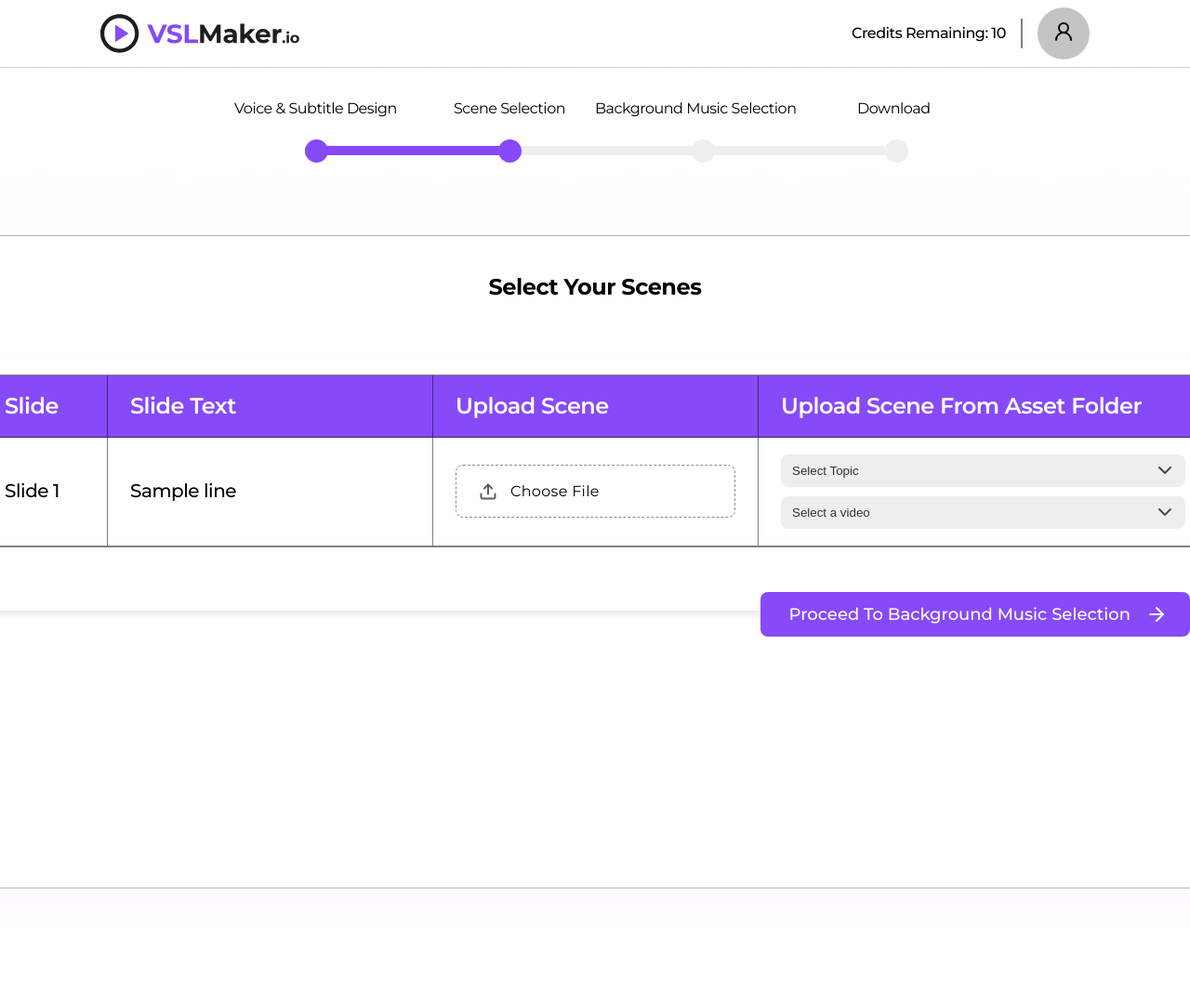
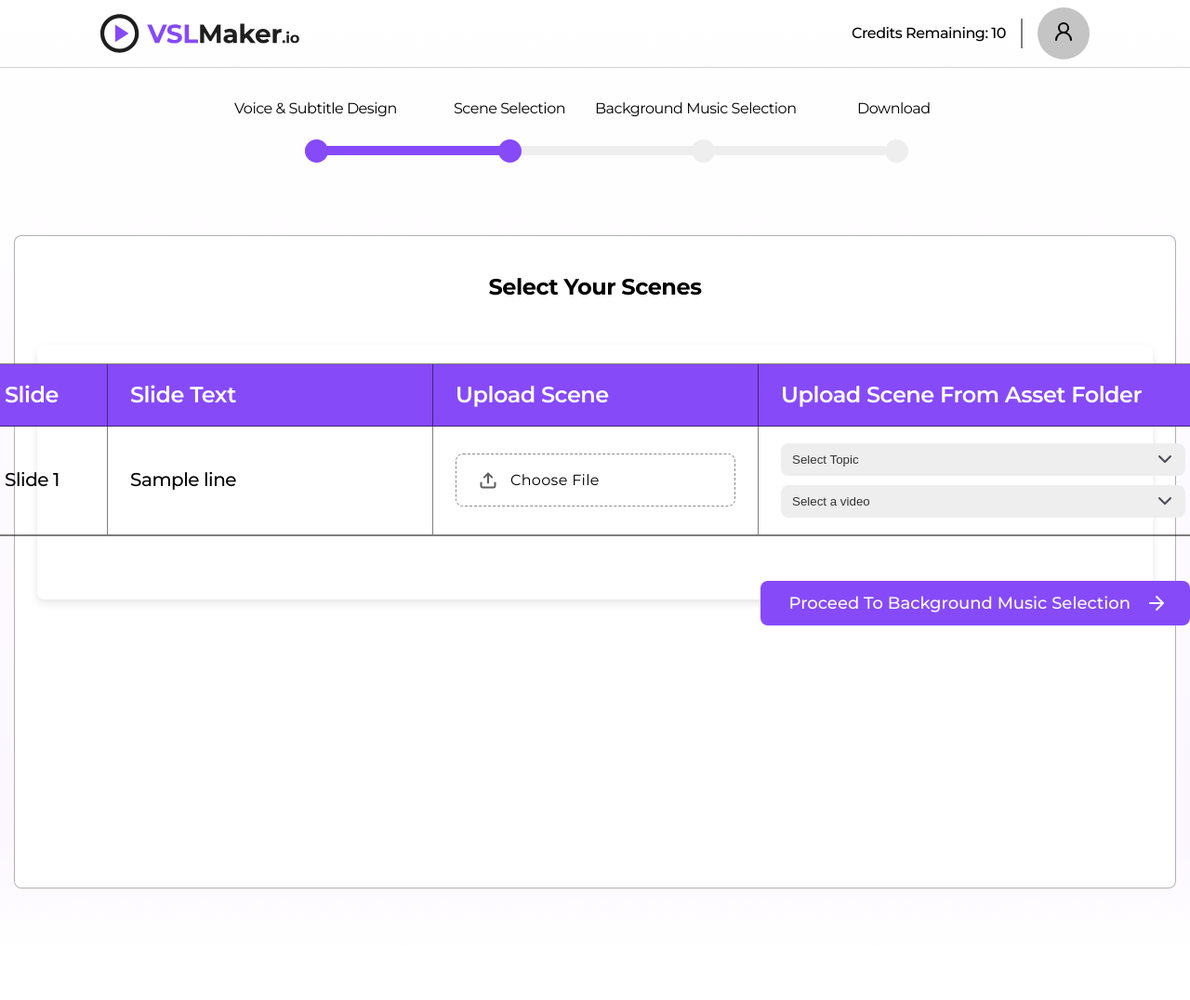
Before and after one commit to ubongpr7/vlc_maker, a Django app: template templates/vlc/frontend/VLSMaker/sceneselection/index.html in a window 1280 px wide; the page is wider, and only the part inside the window is pictured. Shown: that part at 93% size. Run offline with Django 4.2, Linux system fonts and the light colour scheme; tables that the repository leaves empty hold one stand-in row (values such as "Sample post"); the template is opened without the code that fills it: values that come from a table or form of the project are taken from there, most other values are stand-ins (such as "Sample title", 1, 10 or a date in 2020).

Commit message:
Update index.html

```diff
--- a/templates/vlc/frontend/VLSMaker/sceneselection/index.html
+++ b/templates/vlc/frontend/VLSMaker/sceneselection/index.html
@@ -11,12 +11,13 @@
     <link rel="stylesheet" href="{% static 'sceneselection/style.css'%}">
     <script src="{% static 'sceneselection/script.js'%}"></script>
 <style>
-    #card {
+#card {
   width: 100%;
+  max-width: 1200px; /* Limits the card's width so it doesn't stretch too far */
   height: auto; /* Height will adjust based on content */
   background-color: #fff;
   padding: 20px; /* Space between the content and borders */
-  margin: 60px auto; /* Even margin around the card */
+  margin: 20px auto; /* Even margin around the card */
   border-radius: 8px; /* Rounded corners */
   box-shadow: 0 4px 8px rgba(0, 0, 0, 0.1); /* Elevation effect */
   box-sizing: border-box; /* Ensures padding is included in the total width/height */
```
